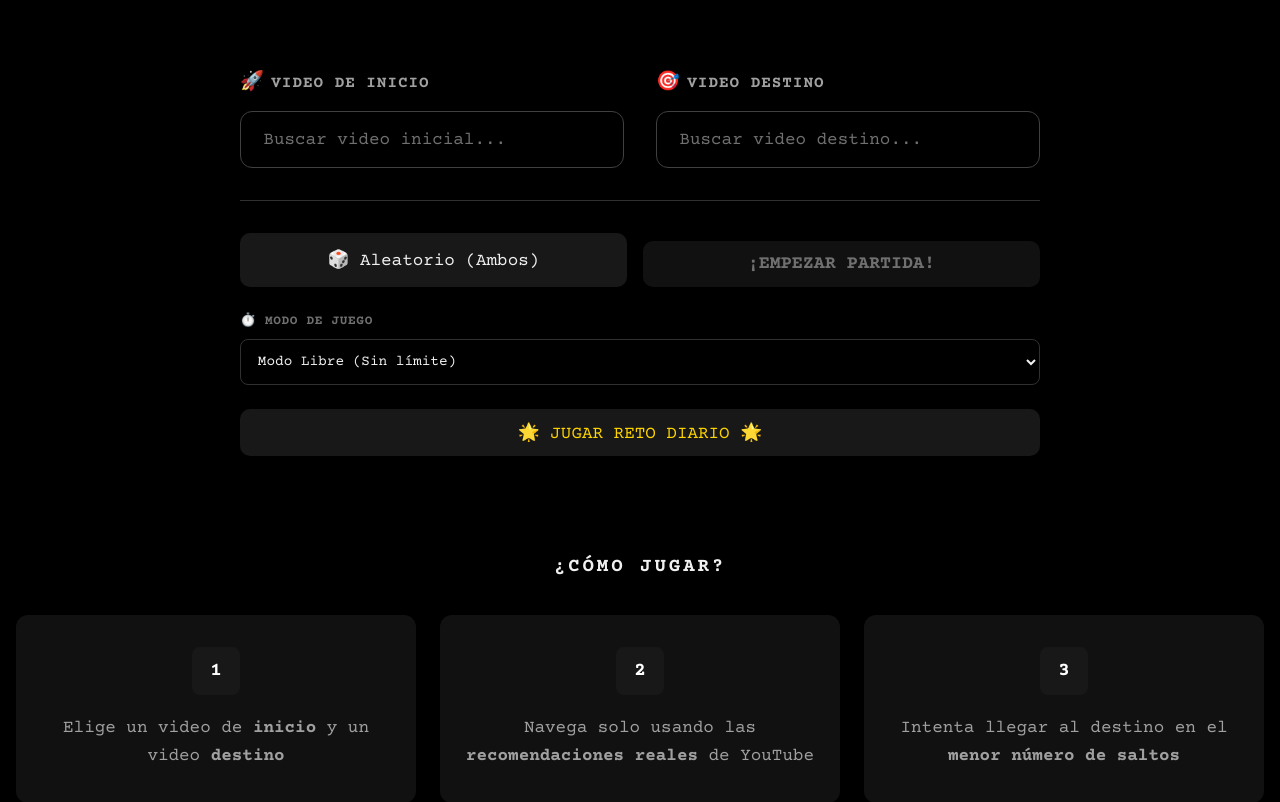
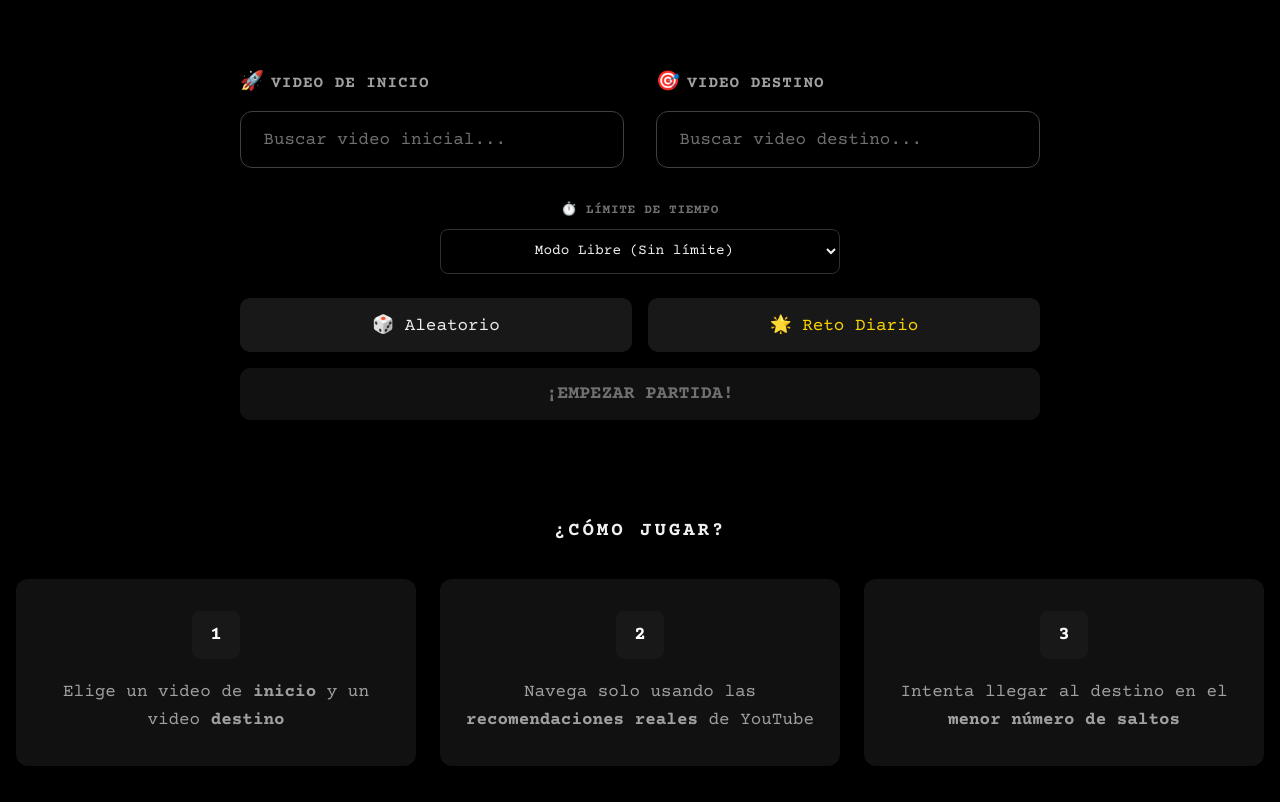
Before and after one commit to itzugax/youtuberace, a FastAPI app: page / in a window 1280 px wide. Shown: the part 213-1015 px from the top of the page. Run offline with FastAPI, Linux system fonts and the light colour scheme.

Commit message:
Redesign buttons layout for perfect symmetry and fix mobile game-header stats

```diff
--- a/static/style.css
+++ b/static/style.css
@@ -834,9 +834,11 @@ input[type="text"]::placeholder { color: var(--text-muted); }
 @media (max-width: 600px) {
     .container { padding: 1rem 0.5rem; }
     .search-section { padding: 1.2rem; }
-    .game-header { flex-direction: column; align-items: stretch; gap: 0.8rem; padding: 1rem; }
-    .stats-panel { justify-content: space-between; gap: 0.5rem; }
-    .stat-box { border-left: none; padding: 0; }
+    .game-header { flex-direction: column; align-items: stretch; gap: 0.8rem; padding: 1rem; text-align: center; }
+    .stats-panel { flex-wrap: wrap; justify-content: center; gap: 1rem; width: 100%; }
+    .stat-box { flex: 1; text-align: center; border-left: none; padding: 0; border-right: 1px solid var(--border-color); }
+    .stat-box:last-of-type { border-right: none; }
+    .btn-giveup { width: 100%; margin-top: 0.5rem; }
     .surrender-endpoints { flex-direction: column; gap: 1rem; }
     .modal-buttons { flex-direction: column; }
 }
--- a/templates/index.html
+++ b/templates/index.html
@@ -60,14 +60,9 @@
                         </div>
                     </div>
 
-                    <div class="action-row">
-                        <button id="random-btn" class="btn-secondary" style="width: 100%;">🎲 Aleatorio (Ambos)</button>
-                        <button id="start-game-btn" class="btn-primary" disabled style="width: 100%; margin-top: 0.5rem;">¡EMPEZAR PARTIDA!</button>
-                    </div>
-
-                    <div class="game-modes" style="margin-top: 1.5rem; text-align: left;">
-                        <label for="time-limit" style="font-weight: 700; color: var(--text-muted); display: block; margin-bottom: 0.5rem; text-transform: uppercase; font-size: 0.8rem; letter-spacing: 0.05em;">⏱️ Modo de juego</label>
-                        <select id="time-limit" style="width: 100%; padding: 0.8rem; background: var(--bg-color); border: 1px solid var(--border-color); color: var(--text-main); font-family: inherit; border-radius: var(--radius-sm); font-size: 0.9rem; margin-bottom: 1rem;">
+                    <div class="game-modes" style="margin-top: 2rem; max-width: 400px; margin-left: auto; margin-right: auto; text-align: center;">
+                        <label for="time-limit" style="font-weight: 700; color: var(--text-muted); display: block; margin-bottom: 0.5rem; text-transform: uppercase; font-size: 0.8rem; letter-spacing: 0.05em;">⏱️ Límite de Tiempo</label>
+                        <select id="time-limit" style="width: 100%; padding: 0.8rem; background: var(--bg-color); border: 1px solid var(--border-color); color: var(--text-main); font-family: inherit; border-radius: var(--radius-sm); font-size: 0.9rem; text-align: center;">
                             <option value="0">Modo Libre (Sin límite)</option>
                             <option value="60">Contrarreloj (1 Minuto)</option>
                             <option value="180">Contrarreloj (3 Minutos)</option>
@@ -76,7 +71,11 @@
                         </select>
                     </div>
 
-                    <button id="daily-btn" class="btn-secondary" style="width: 100%; margin-top: 0.5rem; border-color: #ffd600; color: #ffd600;" onclick="loadDailyChallenge()">🌟 JUGAR RETO DIARIO 🌟</button>
+                    <div class="setup-actions" style="display: grid; grid-template-columns: 1fr 1fr; gap: 1rem; margin-top: 1.5rem;">
+                        <button id="random-btn" class="btn-secondary" style="width: 100%; padding: 1rem;">🎲 Aleatorio</button>
+                        <button id="daily-btn" class="btn-secondary" style="width: 100%; padding: 1rem; border-color: #ffd600; color: #ffd600;" onclick="loadDailyChallenge()">🌟 Reto Diario</button>
+                        <button id="start-game-btn" class="btn-primary" disabled style="width: 100%; padding: 1rem; grid-column: 1 / -1;">¡EMPEZAR PARTIDA!</button>
+                    </div>
                 </div>
 
                 <div class="how-to-play">
```
